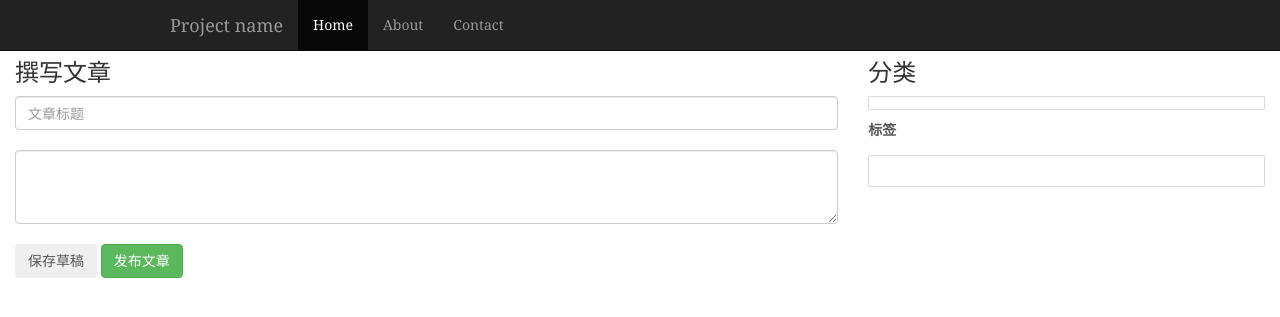
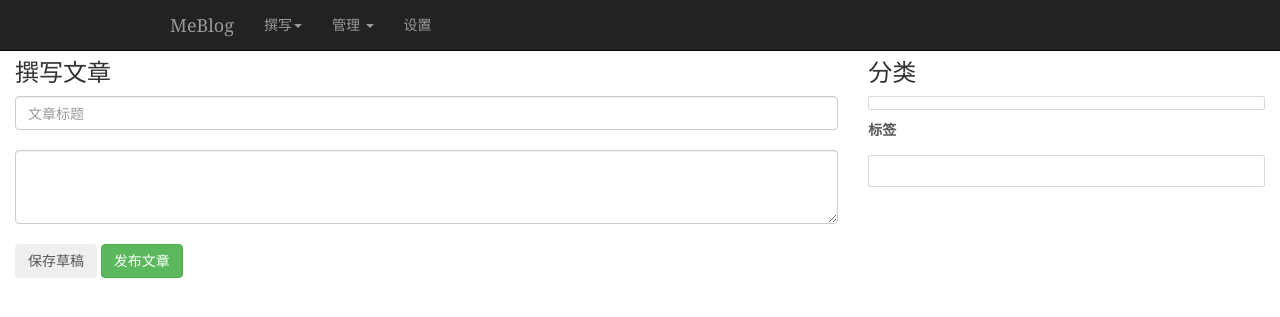
Before and after one commit to leecode/blog, a PHP site: page /myapp/view/admin/write-post.php in a window 1280 px wide. Shown: the top 317 px of the page. Run offline with PHP 8.4, Linux system fonts and the light colour scheme; the template is opened without the code that fills it, so the values that code supplies are empty; some libraries are stand-ins or nearby versions.

Commit message:
更改后台管理导航栏，增加到各个功能的导航菜单

```diff
--- a/view/admin/footer.php
+++ b/view/admin/footer.php
@@ -1,2 +1,7 @@
 <script type="text/javascript" src="../view/admin/js/jquery-1.11.js"></script>
 <script type="text/javascript" src="../view/admin/js/bootstrap.min.js"></script>
+<script type="text/javascript">
+	$('.dropdown').hover(function() {
+		$(this).toggleClass('open');
+	});
+</script>
--- a/view/admin/menu.php
+++ b/view/admin/menu.php
@@ -11,9 +11,21 @@
         </div>
         <div class="collapse navbar-collapse">
           <ul class="nav navbar-nav">
-            <li class="active"><a href="#">Control Panel</a></li>
-            <li><a href="action=add_post">Add Post</a></li>
-            <li><a href="#contact">Contact</a></li>
+            <li class="dropdown">
+              <a href="#" class="dropdown-toggle" data-toggle="dropdown">撰写<span class="caret"></span></a>
+              <ul class="dropdown-menu" role="menu">
+                <li><a href="./index.php?controller=contents&action=write_post">文章</a></li>
+              </ul>
+            </li>
+            <li class="dropdown">
+              <a href="#" class="dropdown-toggle" data-toggle="dropdown">管理 <span class="caret"></span></a>
+              <ul class="dropdown-menu" role="menu">
+                <li><a href="./index.php?controller=contents&action=show">文章</a></li>
+                <li><a href="./index.php?controller=comments">评论</a></li>
+                <li><a href="./index.php?controller=metas&action=show">分配和标签</a></li>
+              </ul>
+            </li>
+            <li><a href="#">设置</a></li>
           </ul>
         </div><!--/.nav-collapse -->
       </div>
--- a/view/admin/write-post.php
+++ b/view/admin/write-post.php
@@ -4,26 +4,6 @@
   include_once $admin_root_dir . '/menu.php';
 ?>
 <script type="text/javascript" src="../view/admin/js/ckeditor/ckeditor.js"></script>
-<div class="navbar navbar-inverse navbar-fixed-top" role="navigation">
-  <div class="container">
-    <div class="navbar-header">
-      <button type="button" class="navbar-toggle" data-toggle="collapse" data-target=".navbar-collapse">
-        <span class="sr-only">Toggle navigation</span>
-        <span class="icon-bar"></span>
-        <span class="icon-bar"></span>
-        <span class="icon-bar"></span>
-      </button>
-      <a class="navbar-brand" href="#">Project name</a>
-    </div>
-    <div class="collapse navbar-collapse">
-      <ul class="nav navbar-nav">
-        <li class="active"><a href="#">Home</a></li>
-        <li><a href="#about">About</a></li>
-        <li><a href="#contact">Contact</a></li>
-      </ul>
-    </div><!--/.nav-collapse -->
-  </div>
-</div>
 
 <div class="container-fluid">
   <div class="row">
@@ -93,8 +73,9 @@
 <!-- Bootstrap core JavaScript
 ================================================== -->
 <!-- Placed at the end of the document so the pages load faster -->
-<script src="../view/admin/js/jquery-1.11.js"></script>
-<script src="../view/admin/js/bootstrap.min.js"></script>
+<?php
+  include_once 'footer.php';
+?>
 <script type="text/javascript">
 	$(function() {
 		CKEDITOR.replace('content');
@@ -134,7 +115,5 @@
         });
       }
     });
-
-
 	});
 </script>
```
